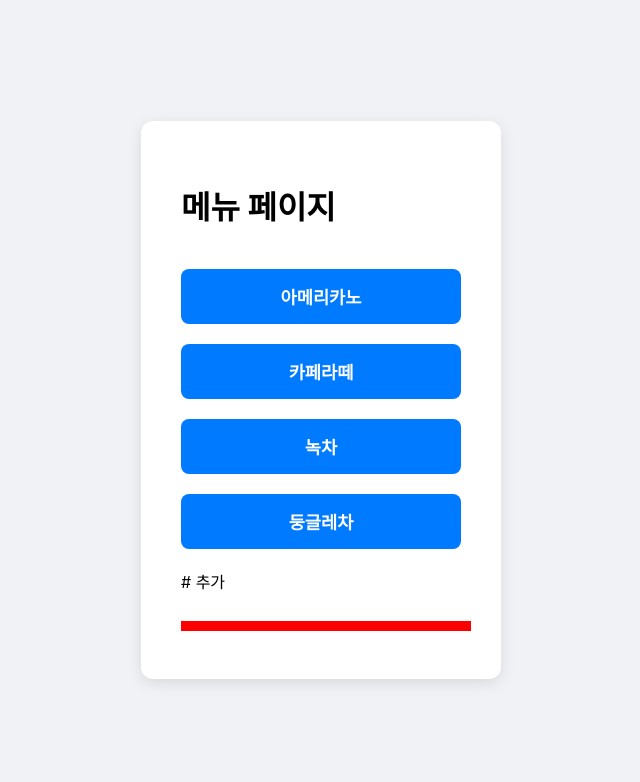
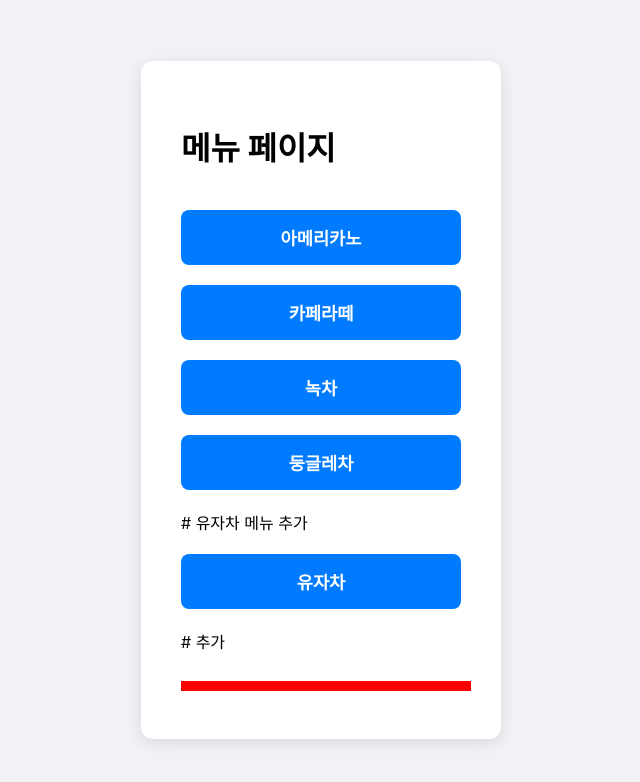
Before and after one commit to dokyeong-Kim/david, a Flask app: page /menu in a window 1280 px wide. Shown: the top 782 px of the page, without its empty margins (319-959 px from the left). Run offline with Flask 3, Linux system fonts and the light colour scheme.

Commit message:
유자차 추가

```diff
--- a/pre-learn/7/david/templates/menu.html
+++ b/pre-learn/7/david/templates/menu.html
@@ -55,6 +55,8 @@
         <a href="#" class="menu-button">카페라떼</a>
         <a href="#" class="menu-button">녹차</a>
         <a href="#" class="menu-button">둥글레차</a>
+        # 유자차 메뉴 추가
+        <a href="#" class="menu-button">유자차</a>
         # 추가
         <hr style="border: solid 5px red; width: 100%;">
     </div>
```
